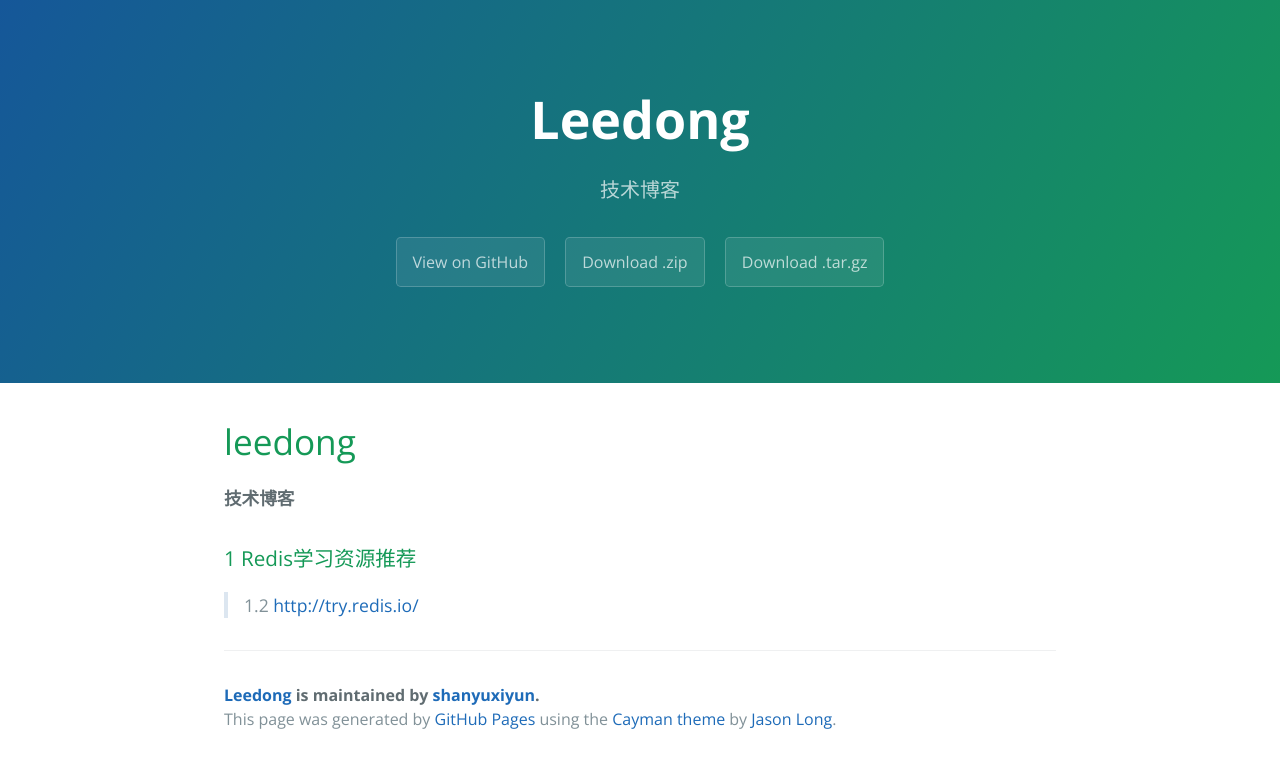
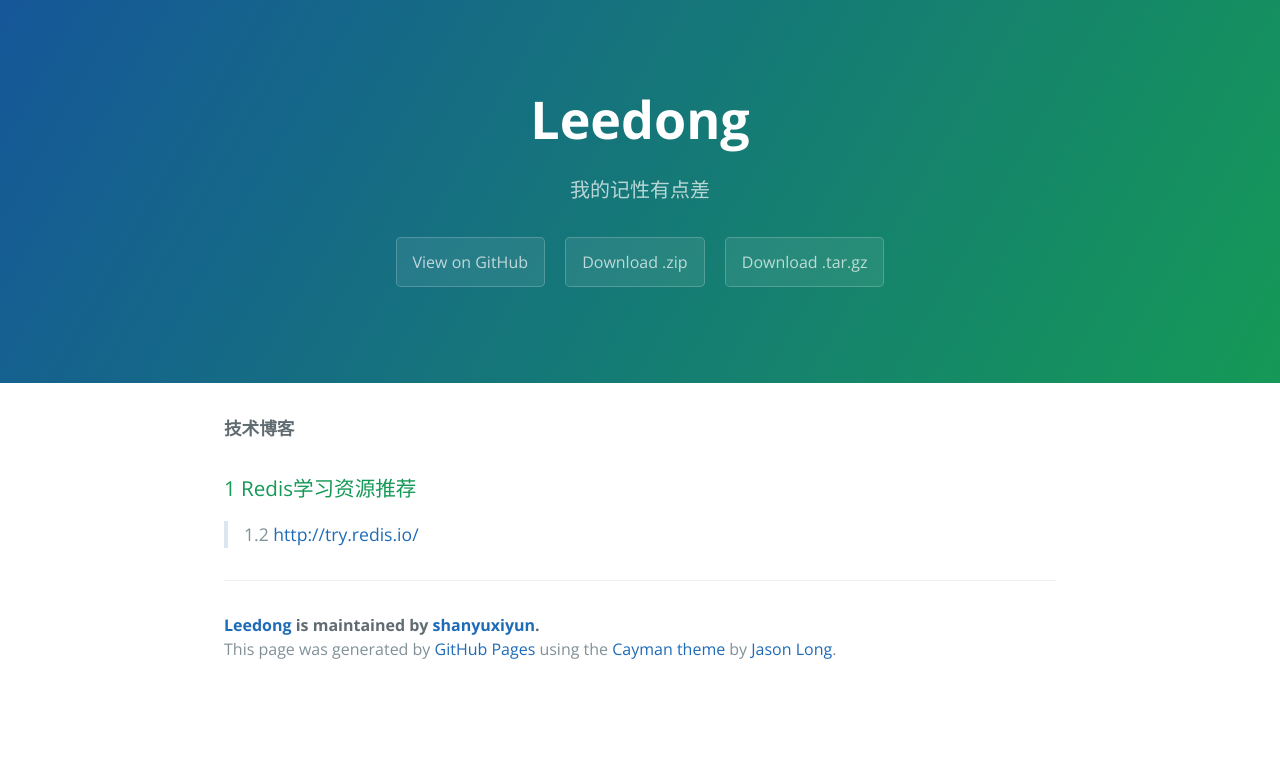
Before and after one commit to shanyuxiyun/leedong, a plain HTML site: page index.html in a window 1280 px wide. Drawn offline with nearby package versions, Linux system fonts and the light colour scheme.

Commit message:
Create gh-pages branch via GitHub

```diff
--- a/index.html
+++ b/index.html
@@ -12,17 +12,14 @@
   <body>
     <section class="page-header">
       <h1 class="project-name">Leedong</h1>
-      <h2 class="project-tagline">技术博客</h2>
+      <h2 class="project-tagline">我的记性有点差</h2>
       <a href="https://github.com/shanyuxiyun/leedong" class="btn">View on GitHub</a>
       <a href="https://github.com/shanyuxiyun/leedong/zipball/master" class="btn">Download .zip</a>
       <a href="https://github.com/shanyuxiyun/leedong/tarball/master" class="btn">Download .tar.gz</a>
     </section>
 
     <section class="main-content">
-      <h1>
-<a id="leedong" class="anchor" href="#leedong" aria-hidden="true"><span class="octicon octicon-link"></span></a>leedong</h1>
-
-<p><strong>技术博客</strong></p>
+      <p><strong>技术博客</strong></p>
 
 <h3>
 <a id="1-redis学习资源推荐" class="anchor" href="#1-redis%E5%AD%A6%E4%B9%A0%E8%B5%84%E6%BA%90%E6%8E%A8%E8%8D%90" aria-hidden="true"><span class="octicon octicon-link"></span></a>1 Redis学习资源推荐</h3>
--- a/params.json
+++ b/params.json
@@ -1 +1 @@
-{"name":"Leedong","tagline":"技术博客","body":"# leedong\r\n**技术博客**\r\n\r\n### 1 Redis学习资源推荐\r\n> 1.2 http://try.redis.io/\r\n","google":"","note":"Don't delete this file! It's used internally to help with page regeneration."}
+{"name":"Leedong","tagline":"我的记性有点差","body":"**技术博客**\r\n\r\n### 1 Redis学习资源推荐\r\n> 1.2 http://try.redis.io/\r\n","google":"","note":"Don't delete this file! It's used internally to help with page regeneration."}
```
